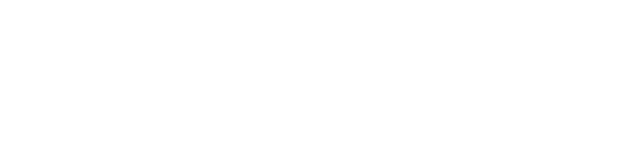
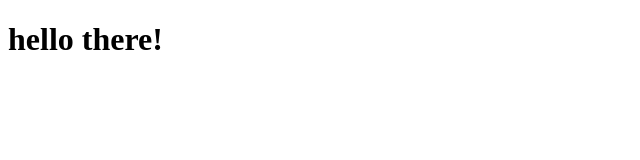
Before and after one commit to AllanSaleh/c30-project, a plain HTML site: page index.html in a window 1280 px wide. Shown: the whole page, without its empty margins (0-640 px from the left). Drawn offline with Linux system fonts and the light colour scheme.

Commit message:
added h1 tag in the index.html

```diff
--- a/index.html
+++ b/index.html
@@ -6,5 +6,7 @@
     <meta name="viewport" content="width=device-width, initial-scale=1.0" />
     <title>c30 project</title>
   </head>
-  <body></body>
+  <body>
+    <h1>hello there!</h1>
+  </body>
 </html>
```
